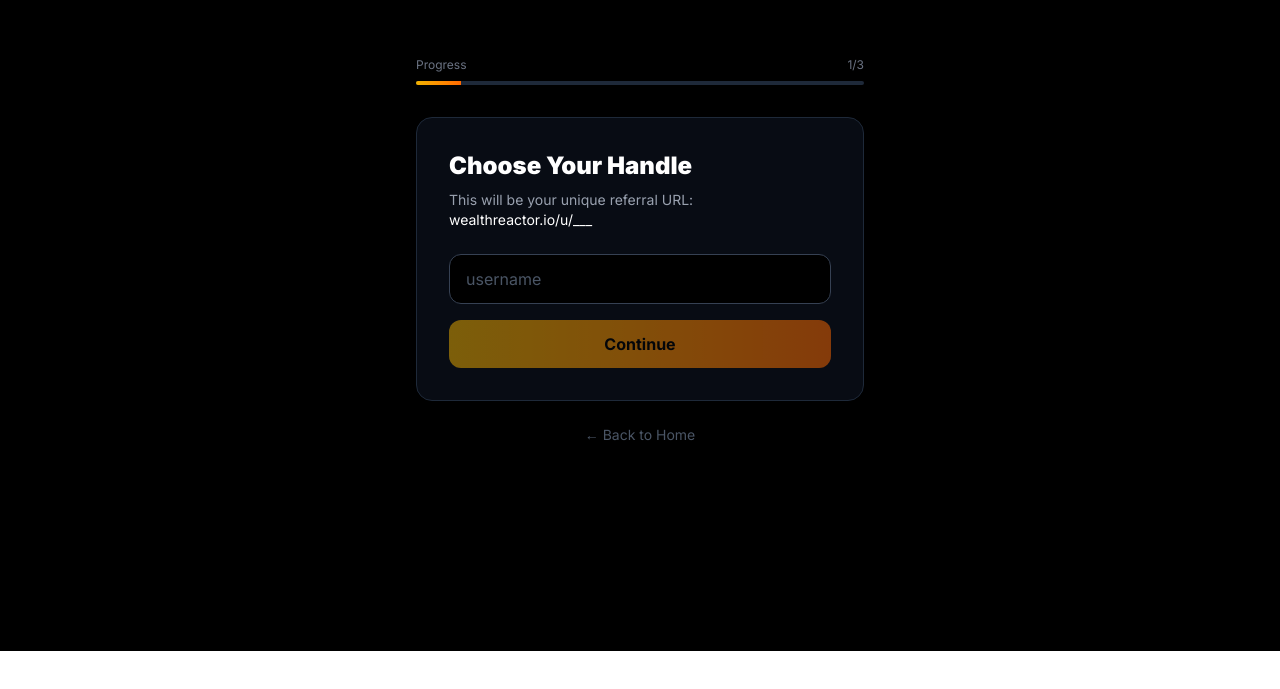
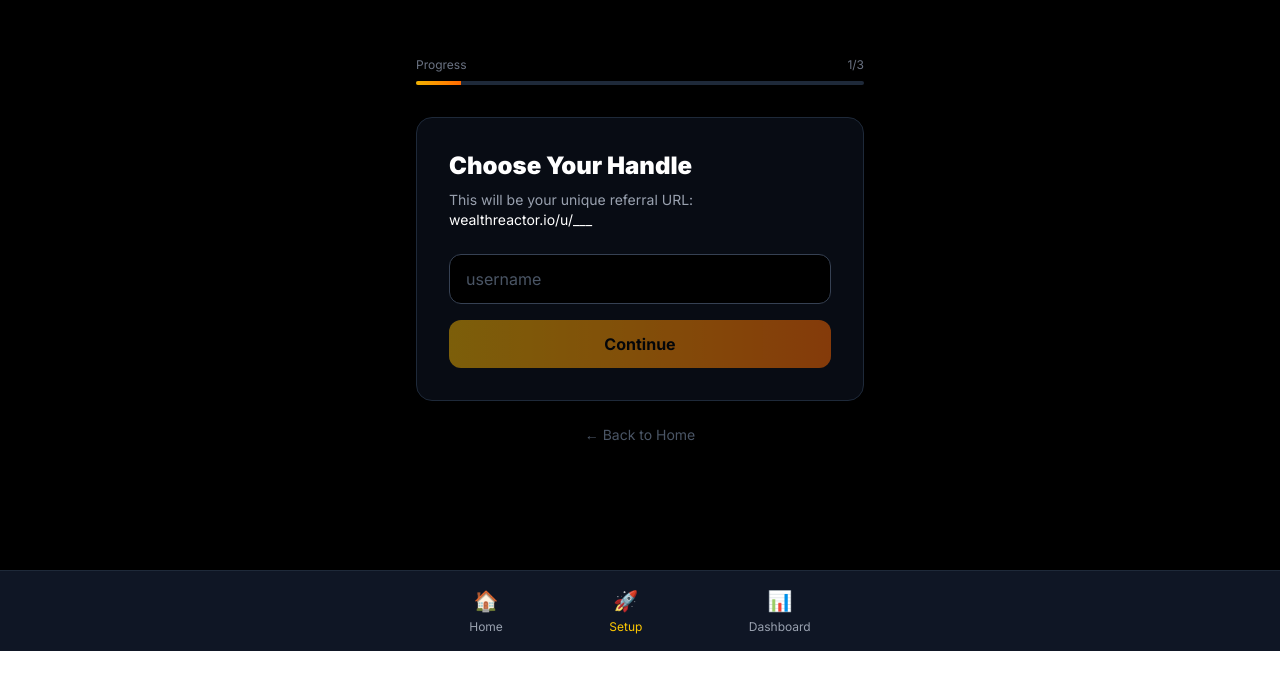
Before and after one commit to davenamovich/Wealth-reactor-, a Next.js app: page /start in a window 1280 px wide. Shown: the part 149-838 px from the top of the page. Before the commit the page ends 800 px from the top, so only its background shows below. Built offline with nearby package versions, Linux system fonts and the light colour scheme.

Commit message:
Add bottom nav bar, fix progress 6/5 bug

```diff
--- a/src/app/layout.tsx
+++ b/src/app/layout.tsx
@@ -3,6 +3,7 @@
 import "./globals.css";
 import { SITE } from "@/lib/config";
 import { Suspense } from "react";
+import BottomNav from "@/components/BottomNav";
 
 const inter = Inter({ subsets: ["latin"] });
 
@@ -25,7 +26,10 @@
     <html lang="en">
       <body className={`${inter.className} bg-black text-white antialiased`}>
         <Suspense fallback={<div className="min-h-screen flex items-center justify-center">Loading...</div>}>
-          {children}
+          <div className="pb-20">
+            {children}
+          </div>
+          <BottomNav />
         </Suspense>
       </body>
     </html>
--- a/src/app/start/page.tsx
+++ b/src/app/start/page.tsx
@@ -33,8 +33,13 @@
       setUserData(data);
       setUsername(data.username);
       if (data.hasPaid) {
-        setStep('setup');
-        setCurrentStream(data.currentStep || 0);
+        // If all streams are done, go to complete
+        if (data.currentStep >= STREAMS.length) {
+          setStep('complete');
+        } else {
+          setStep('setup');
+          setCurrentStream(data.currentStep || 0);
+        }
       } else {
         setStep('payment');
       }
@@ -169,7 +174,7 @@
           <div className="mb-8">
             <div className="flex justify-between text-xs text-gray-500 mb-2">
               <span>Progress</span>
-              <span>{step === 'setup' ? `${currentStream + 1}/${STREAMS.length}` : step === 'payment' ? '2/3' : '1/3'}</span>
+              <span>{step === 'setup' ? `${Math.min(currentStream + 1, STREAMS.length)}/${STREAMS.length}` : step === 'payment' ? '2/3' : '1/3'}</span>
             </div>
             <div className="h-1 bg-gray-800 rounded-full overflow-hidden">
               <div
--- /dev/null
+++ b/src/components/BottomNav.tsx
@@ -0,0 +1,38 @@
+'use client';
+
+import Link from 'next/link';
+import { usePathname } from 'next/navigation';
+
+export default function BottomNav() {
+  const pathname = usePathname();
+
+  const navItems = [
+    { href: '/', icon: '🏠', label: 'Home' },
+    { href: '/start', icon: '🚀', label: 'Setup' },
+    { href: '/dashboard', icon: '📊', label: 'Dashboard' },
+  ];
+
+  return (
+    <nav className="fixed bottom-0 left-0 right-0 bg-gray-900/95 backdrop-blur border-t border-gray-800 z-50">
+      <div className="max-w-md mx-auto flex justify-around items-center py-2">
+        {navItems.map((item) => {
+          const isActive = pathname === item.href;
+          return (
+            <Link
+              key={item.href}
+              href={item.href}
+              className={`flex flex-col items-center px-4 py-2 rounded-lg transition-colors ${
+                isActive
+                  ? 'text-yellow-400'
+                  : 'text-gray-400 hover:text-white'
+              }`}
+            >
+              <span className="text-xl">{item.icon}</span>
+              <span className="text-xs mt-1">{item.label}</span>
+            </Link>
+          );
+        })}
+      </div>
+    </nav>
+  );
+}
```
